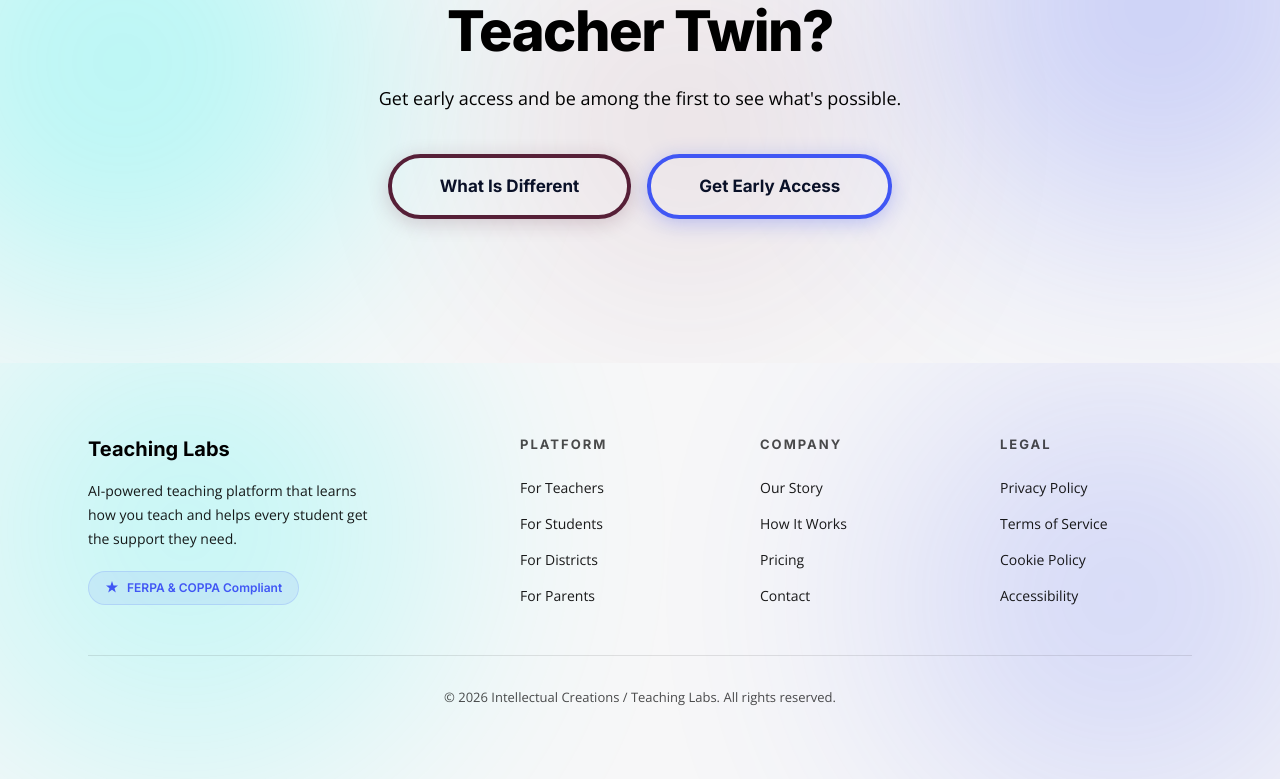
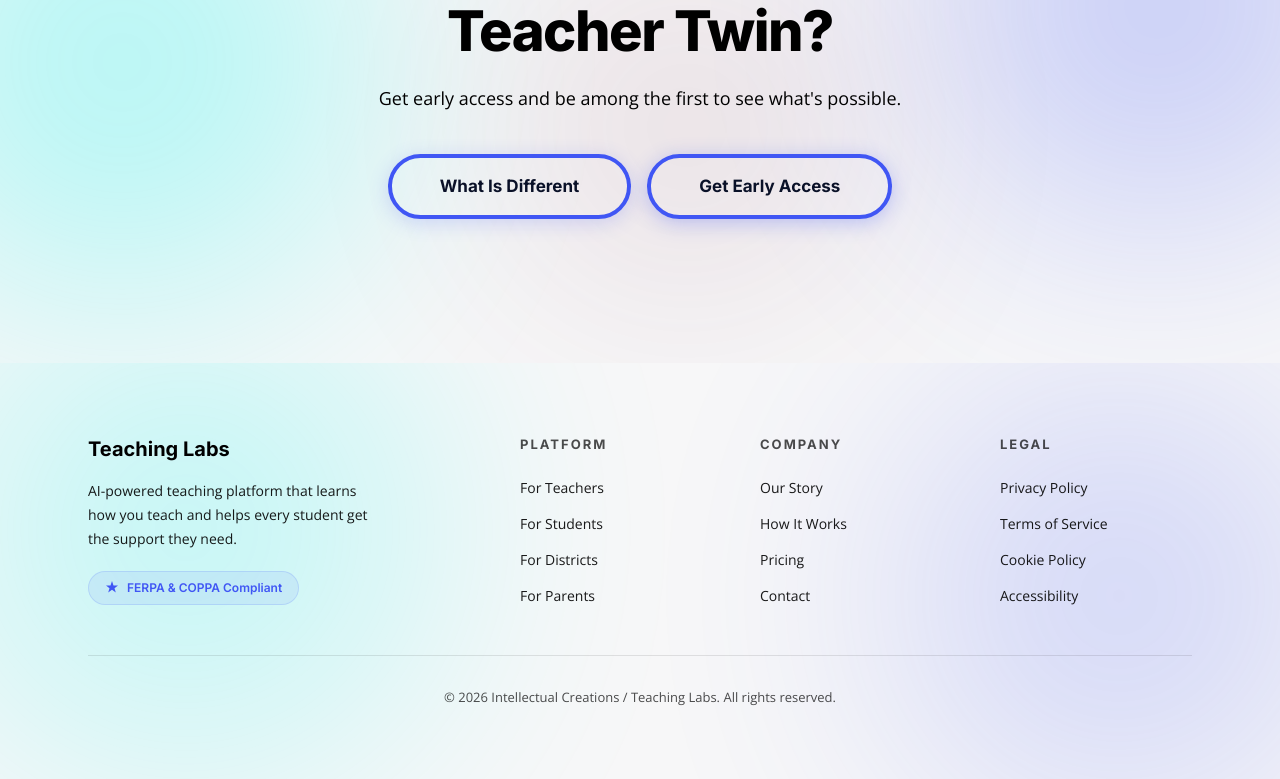
Before and after one commit to intellectualcreations/teachinglabs-marketing, a Next.js app: page /how-it-works in a window 1280 px wide. Shown: the part 2103-2882 px from the top of the page. Built offline with nearby package versions, Linux system fonts and the light colour scheme.

Commit message:
fix: how-it-works CTA button → indigo to match sitewide

```diff
--- a/app/how-it-works/page.tsx
+++ b/app/how-it-works/page.tsx
@@ -244,7 +244,7 @@
             <div className="flex gap-4 justify-center flex-wrap">
               <Link
                 href="/see-the-difference"
-                className="inline-flex justify-center items-center font-heading text-[17px] font-bold bg-transparent text-deep-navy dark:text-white border-4 border-coral dark:border-teal hover:bg-coral dark:hover:bg-teal hover:text-white dark:hover:text-deep-navy px-12 py-4 rounded-full hover:-translate-y-0.5 transition-all duration-300 shadow-[0_4px_20px_rgba(86,31,55,0.2)] dark:shadow-[0_4px_20px_rgba(0,246,237,0.2)]"
+                className="inline-flex justify-center items-center font-heading text-[17px] font-bold bg-transparent text-deep-navy dark:text-white border-4 border-gold hover:bg-gold hover:text-white px-12 py-4 rounded-full hover:-translate-y-0.5 transition-all duration-300 shadow-[0_4px_20px_rgba(64,86,244,0.2)] dark:shadow-[0_4px_20px_rgba(64,86,244,0.2)]"
               >
                 What Is Different
               </Link>
```
